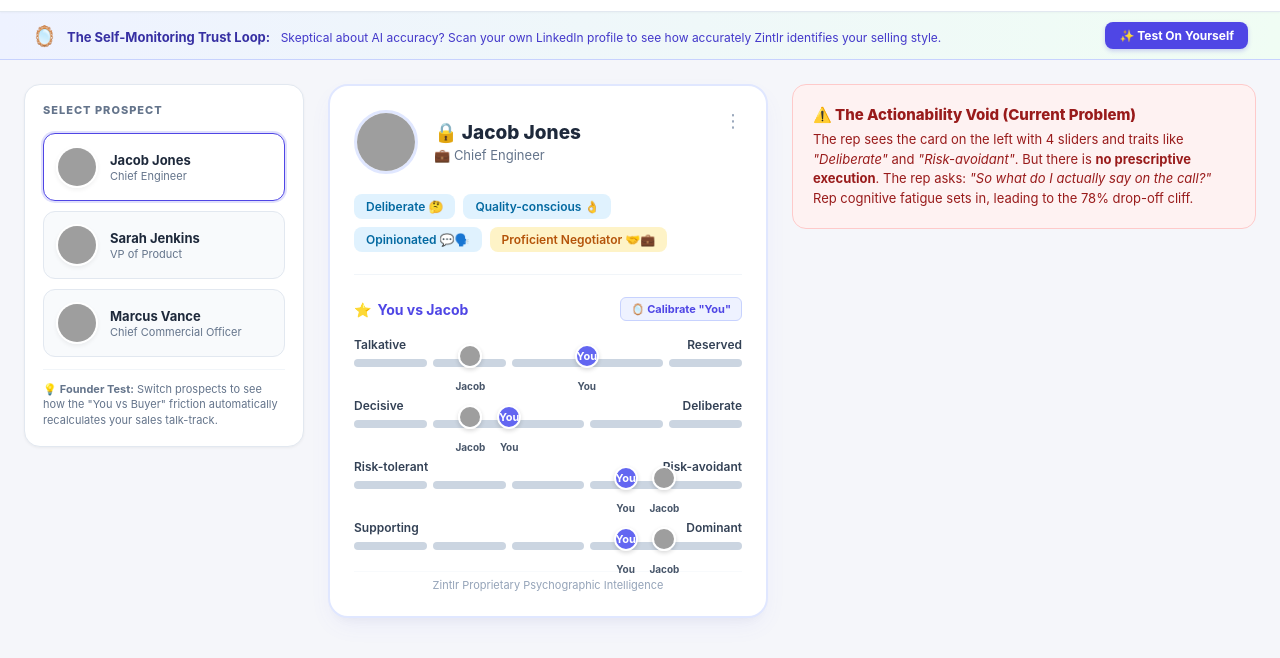
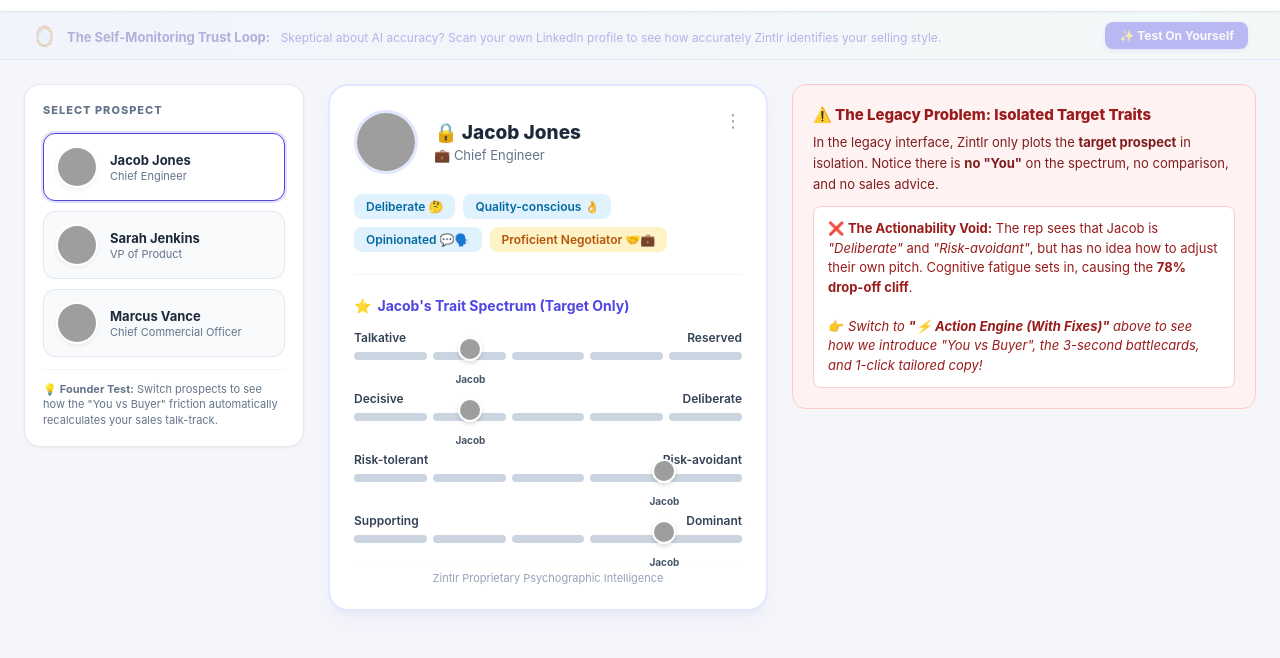
Before and after one commit to aryanchauhan07/Aryan_Chauhan_Product_Prototype, a website: page index.html in a window 1280 px wide. Both pictures are taken after a click on the button "⚠️ Legacy (Info Only)". Shown: the part 54-712 px from the top of the page. Drawn offline with Linux system fonts and the light colour scheme; grey boxes are pictures that could not be loaded.

Commit message:
Refine legacy mode: isolate target prospect spectrum from action engine

```diff
--- a/index.html
+++ b/index.html
@@ -887,10 +887,14 @@
 
       <!-- If Legacy Mode Selected -->
       <div id="legacyBox" style="display:none; background:#fef2f2; border:1px solid #fecaca; border-radius:14px; padding:20px; color:#991b1b;">
-        <h4 style="font-size:15px; font-weight:800; margin-bottom:6px;">⚠️ The Actionability Void (Current Problem)</h4>
-        <p style="font-size:13px; line-height:1.5;">
-          The rep sees the card on the left with 4 sliders and traits like <em>"Deliberate"</em> and <em>"Risk-avoidant"</em>. But there is <strong>no prescriptive execution</strong>. The rep asks: <em>"So what do I actually say on the call?"</em> Rep cognitive fatigue sets in, leading to the 78% drop-off cliff.
+        <h4 style="font-size:15px; font-weight:800; margin-bottom:8px;">⚠️ The Legacy Problem: Isolated Target Traits</h4>
+        <p style="font-size:13px; line-height:1.6; color:#7f1d1d;">
+          In the legacy interface, Zintlr only plots the <strong>target prospect</strong> in isolation. Notice there is <strong>no "You"</strong> on the spectrum, no comparison, and no sales advice.
         </p>
+        <div style="margin-top:12px; padding:12px 14px; background:#ffffff; border:1px solid #fecaca; border-radius:8px; font-size:13px; color:#991b1b; line-height:1.5;">
+          ❌ <strong>The Actionability Void:</strong> The rep sees that Jacob is <em>"Deliberate"</em> and <em>"Risk-avoidant"</em>, but has no idea how to adjust their own pitch. Cognitive fatigue sets in, causing the <strong>78% drop-off cliff</strong>.<br><br>
+          👉 <em>Switch to <strong>"⚡ Action Engine (With Fixes)"</strong> above to see how we introduce "You vs Buyer", the 3-second battlecards, and 1-click tailored copy!</em>
+        </div>
       </div>
 
       <!-- Active Action Engine -->
@@ -1176,6 +1180,8 @@
       updateUI();
     }
 
+    let currentMode = "action"; // 'action' or 'legacy'
+
     function updateUI() {
       const p = prospects[currentIdx];
 
@@ -1183,13 +1189,28 @@
       document.getElementById("pImg").src = p.img;
       document.getElementById("pName").innerText = p.name;
       document.getElementById("pTitle").innerText = p.title;
-      document.getElementById("compareTitle").innerText = `You vs ${p.name.replace('🔒 ', '').split(' ')[0]}`;
+
+      const pFirstName = p.name.replace('🔒 ', '').split(' ')[0];
+      const compareTitleEl = document.getElementById("compareTitle");
+      const calibrateBtnEl = document.querySelector(".calibrate-link");
+      const topTrustBanner = document.querySelector(".trust-banner-top");
+
+      // In Legacy Mode: Show only target prospect spectrum without "You"
+      if (currentMode === 'legacy') {
+        compareTitleEl.innerText = `${pFirstName}'s Trait Spectrum (Target Only)`;
+        if (calibrateBtnEl) calibrateBtnEl.style.display = "none";
+        if (topTrustBanner) topTrustBanner.style.opacity = "0.35";
+      } else {
+        compareTitleEl.innerText = `⭐ You vs ${pFirstName}`;
+        if (calibrateBtnEl) calibrateBtnEl.style.display = "flex";
+        if (topTrustBanner) topTrustBanner.style.opacity = "1";
+      }
 
       // Render Pills
       const tagsEl = document.getElementById("pTags");
       tagsEl.innerHTML = p.pills.map(tag => `<div class="intel-tag ${tag.type}">${tag.text}</div>`).join("");
 
-      // Render Sliders with Rep Profile
+      // Render Sliders (pass currentMode so You pin is omitted in legacy)
       renderSlider("track1", p.scales[0], repProfile.scales[0], p.img, p.name.split(' ')[1]);
       renderSlider("track2", p.scales[1], repProfile.scales[1], p.img, p.name.split(' ')[1]);
       renderSlider("track3", p.scales[2], repProfile.scales[2], p.img, p.name.split(' ')[1]);
@@ -1218,7 +1239,7 @@
       const pPercent = ((pScale - 0.5) / 5) * 100;
       const uPercent = ((uScale - 0.5) / 5) * 100;
 
-      // Prospect Pin
+      // Prospect Pin (Always rendered for target)
       const pPin = document.createElement("div");
       pPin.className = "avatar-pin";
       pPin.style.left = `${pPercent}%`;
@@ -1228,7 +1249,8 @@
       `;
       track.appendChild(pPin);
 
-      // Rep (You) Pin
+      // Rep (You) Pin — ONLY rendered in Action Engine mode!
+      if (currentMode === 'action') {
         const uPin = document.createElement("div");
         uPin.className = "avatar-pin";
         uPin.style.left = `${uPercent}%`;
@@ -1237,6 +1259,7 @@
           <span>You</span>
         `;
         track.appendChild(uPin);
+      }
     }
 
     function setOutreachTab(tab) {
@@ -1258,6 +1281,7 @@
     }
 
     function setMode(mode) {
+      currentMode = mode;
       const btnLegacy = document.getElementById("btn-legacy");
       const btnAction = document.getElementById("btn-action");
       const legacyBox = document.getElementById("legacyBox");
@@ -1274,6 +1298,8 @@
         legacyBox.style.display = "none";
         actionContainer.style.display = "flex";
       }
+
+      updateUI();
     }
 
     function copyToClipboard() {
```
Lines whose indentation alone changed are shown as unchanged.
